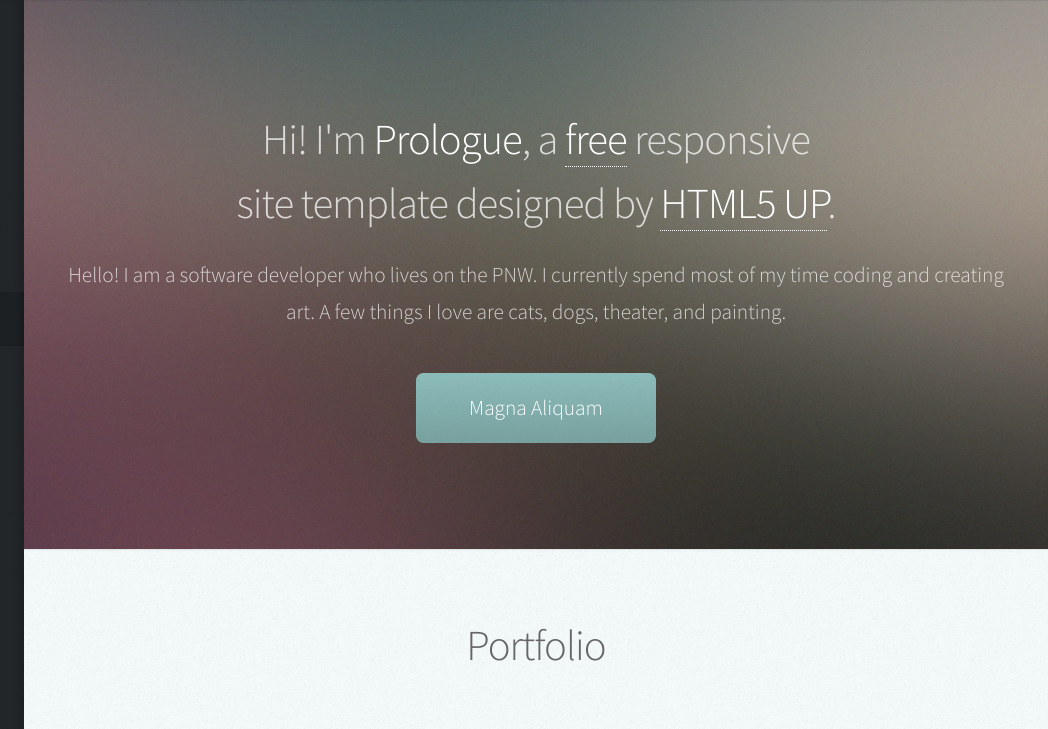
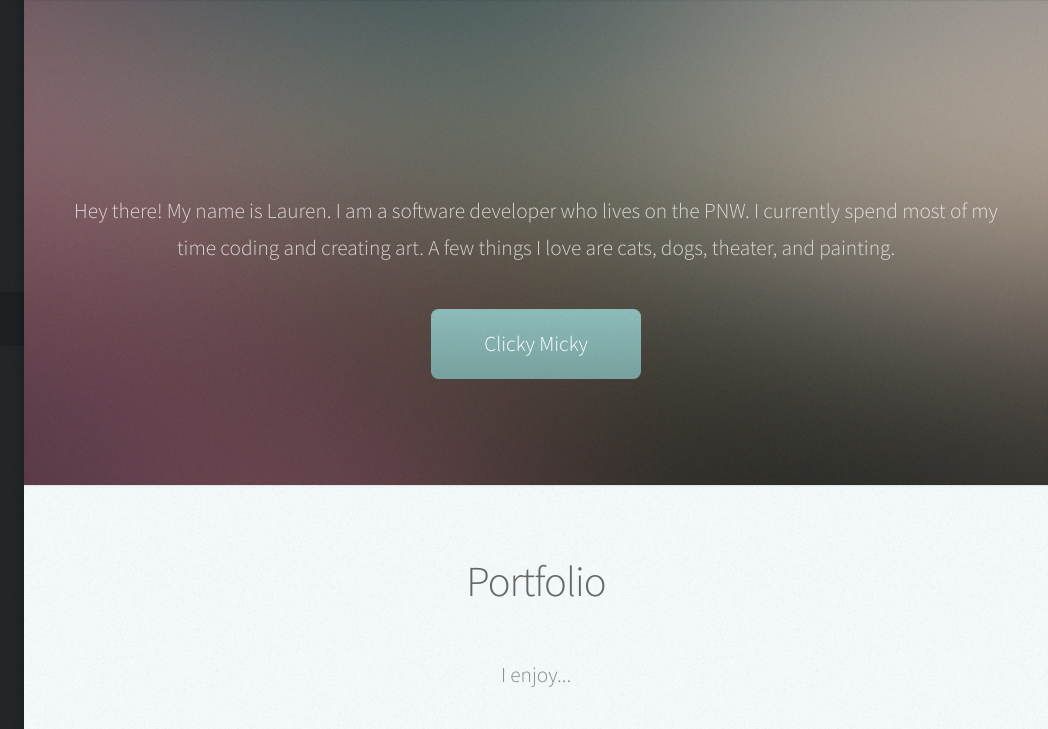
Before and after one commit to laurenesierra/portfolio, a website: page public/index.html in a window 1280 px wide. Shown: the top 729 px of the page, 232-1280 px from the left. Drawn offline with Linux system fonts and the light colour scheme.

Commit message:
sarted(continued) modifying contents

```diff
--- a/public/index.html
+++ b/public/index.html
@@ -60,13 +60,13 @@
 						<div class="container">
 
 							<header>
-								<h2 class="alt">Hi! I'm <strong>Prologue</strong>, a <a href="http://html5up.net/license">free</a> responsive<br />
-								site template designed by <a href="http://html5up.net">HTML5 UP</a>.</h2>
-								<p>Hello! I am a software developer who lives on the PNW. I currently spend most of my time coding and creating art. A few things I love are cats, dogs, theater, and painting.</p>
+								<h2 class="alt"><a href="http://html5up.net/license"></a><br />
+							 <a href="http://html5up.net"></a></h2>
+								<p>Hey there! My name is Lauren. I am a software developer who lives on the PNW. I currently spend most of my time coding and creating art. A few things I love are cats, dogs, theater, and painting.</p>
 							</header>
 
 							<footer>
-								<a href="#portfolio" class="button scrolly">Magna Aliquam</a>
+								<a href="#portfolio" class="button scrolly">Clicky Micky</a>
 							</footer>
 
 						</div>
@@ -80,10 +80,7 @@
 								<h2>Portfolio</h2>
 							</header>
 
-							<p>Vitae natoque dictum etiam semper magnis enim feugiat convallis convallis
-							egestas rhoncus ridiculus in quis risus amet curabitur tempor orci penatibus.
-							Tellus erat mauris ipsum fermentum etiam vivamus eget. Nunc nibh morbi quis
-							fusce hendrerit lacus ridiculus.</p>
+							<p>I enjoy...</p>
 
 							<div class="row">
 								<div class="col-4 col-12-mobile">
```
Also changed, not shown: README.md.
